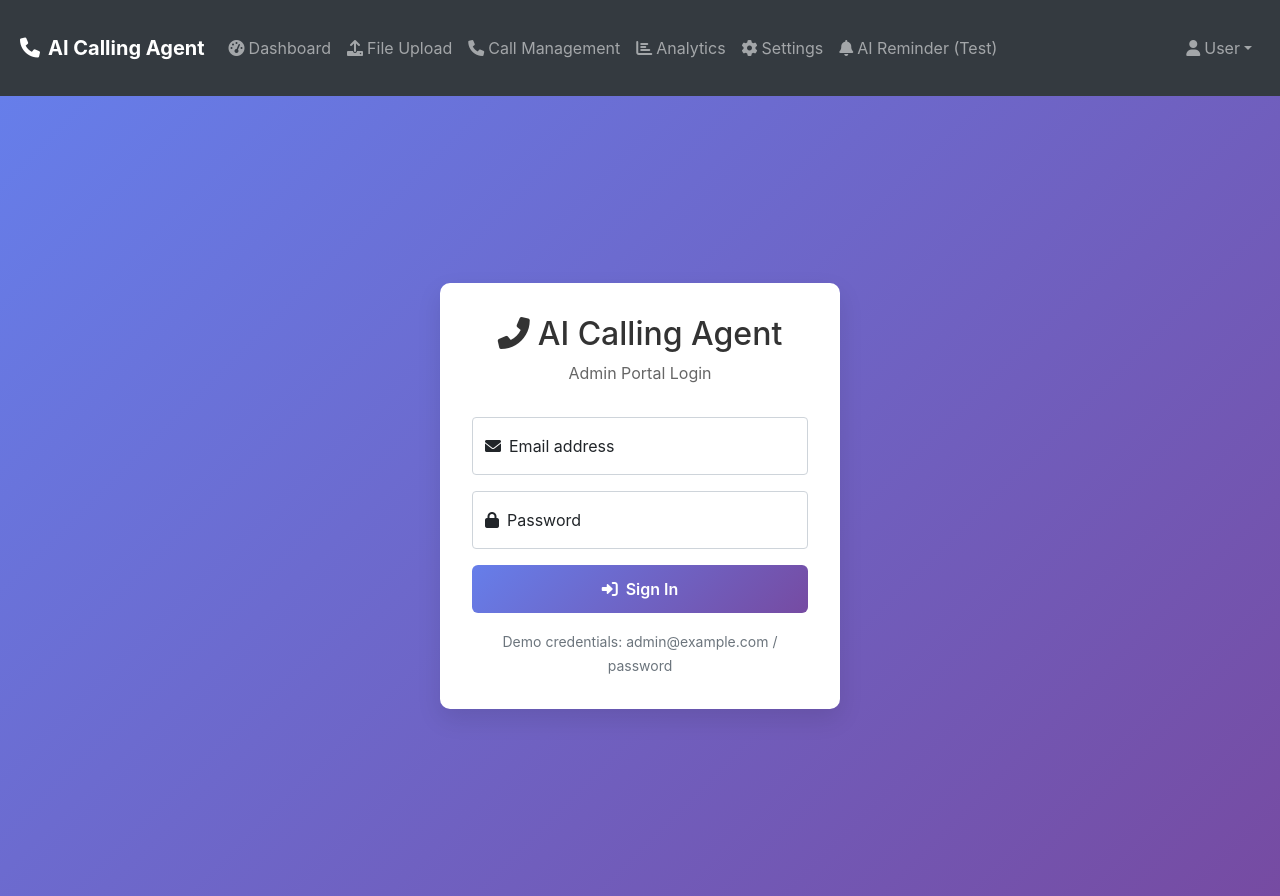
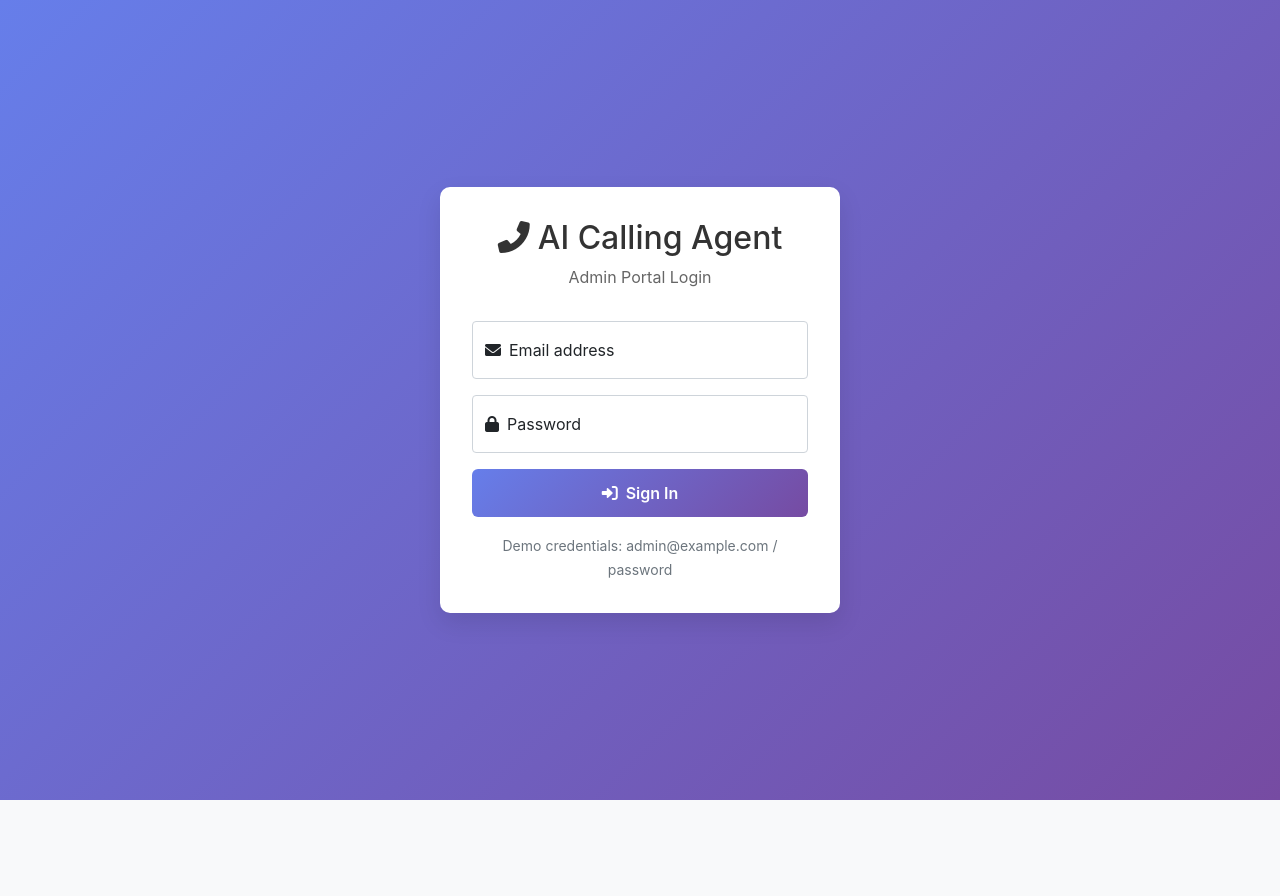
Before and after one commit to consultedge/Visionary, a React (Create React App) app: page /login in a window 1280 px wide. After the commit the page ends 800 px from the top, so only its background shows below. Built offline with nearby package versions, Linux system fonts and the light colour scheme.

Commit message:
Update App.js

```diff
--- a/src/App.js
+++ b/src/App.js
@@ -1,8 +1,6 @@
-// src/App.js
-
 import React from 'react';
 import { BrowserRouter as Router, Routes, Route, Navigate } from 'react-router-dom';
-import { AuthProvider } from './contexts/AuthContext';
+import { AuthProvider, useAuth } from './contexts/AuthContext';
 import Navbar from './components/Navbar';
 import ProtectedRoute from './components/ProtectedRoute';
 
@@ -16,11 +14,12 @@ import Login from './pages/Login';
 
 import './App.css';
 
-function App() {
+function AppRoutes() {
+  const { currentUser } = useAuth();
+
   return (
-    <AuthProvider>
-      <Router>
-        <Navbar />
+    <>
+      {currentUser && <Navbar />}
       <Routes>
         <Route path="/login" element={<Login />} />
 
@@ -77,6 +76,15 @@ function App() {
 
         <Route path="*" element={<Navigate to="/dashboard" replace />} />
       </Routes>
+    </>
+  );
+}
+
+function App() {
+  return (
+    <AuthProvider>
+      <Router>
+        <AppRoutes />
       </Router>
     </AuthProvider>
   );
```
Lines whose indentation alone changed are shown as unchanged.
